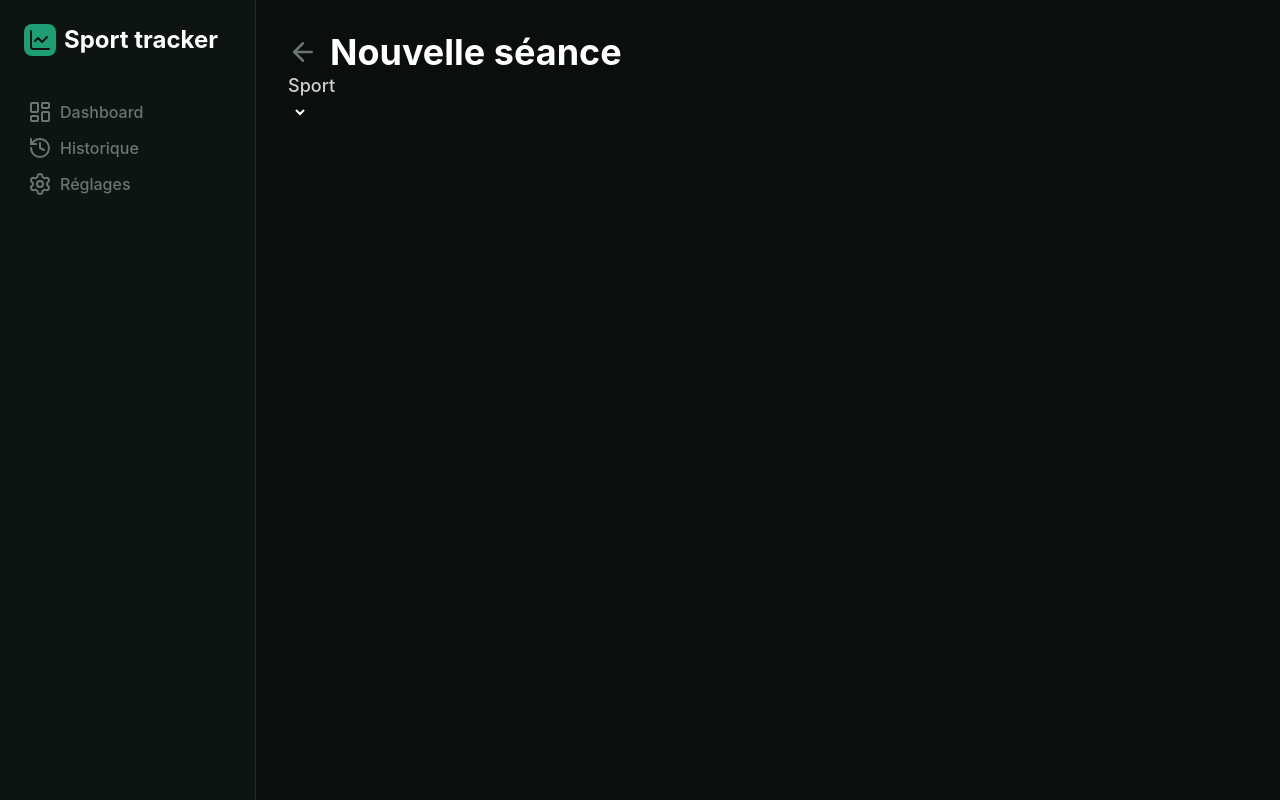
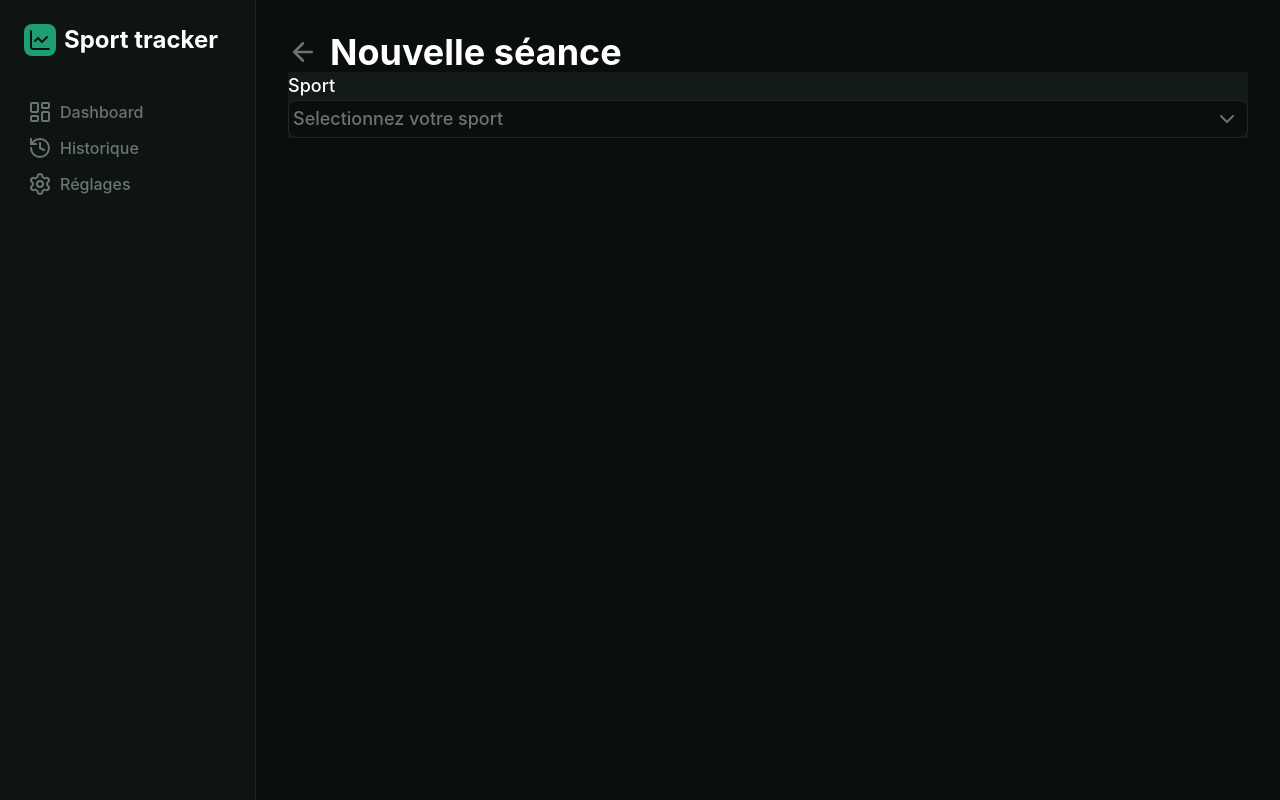
Before and after one commit to Erynill/sport-tracker, a React (Vite) app: page /#/session/new in a window 1280 px wide. Built offline with nearby package versions, Linux system fonts and the light colour scheme.

Commit message:
feat(ui): add select custom

```diff
--- a/src/App.css
+++ b/src/App.css
@@ -17,3 +17,38 @@ span {
 h1 {
   @apply text-4xl font-bold;
 }
+
+@supports (appearance: base-select) {
+  select {
+    appearance: base-select;
+  }
+
+  select::picker(select) {
+    appearance: base-select;
+    background-color: #0a0f0d;
+    border-radius: 8px;
+    color: white;
+    border-color: #1f2a25;
+  }
+
+  select::picker-icon {
+    display: none;
+  }
+
+  select option {
+    padding: 4px;
+  }
+
+  select option:hover {
+    background-color: var(--color-card);
+  }
+
+  select option:checked {
+    background-color: color-mix(in oklab, var(--color-accent) 10%, transparent);
+    color: var(--color-accent-soft);
+  }
+
+  select option::checkmark {
+    display: none;
+  }
+}
--- a/src/components/ui/Select.tsx
+++ b/src/components/ui/Select.tsx
@@ -1,20 +1,73 @@
-import { SelectHTMLAttributes } from "react";
+import { ChevronDown } from "lucide-react";
+import { DynamicIcon, IconName } from "lucide-react/dynamic";
+import { useEffect, useRef, useState } from "react";
 
-interface SelectProps extends SelectHTMLAttributes<HTMLSelectElement> {
+interface SelectOptions {
+  value: string | number;
   label: string;
+  icon?: string;
 }
 
-export default function Select({ id, label, ...props }: SelectProps) {
+interface SelectProps {
+  id?: string;
+  label?: string;
+  options: SelectOptions[];
+  value: string | number;
+  placeholder?: string;
+  onChange: (value: string | number) => void;
+}
+
+export default function Select({ id, label, options, value, placeholder, onChange }: SelectProps) {
+  const [open, setOpen] = useState(false);
+  const selected = options.find((option) => option.value === value);
+  const containerRef = useRef<HTMLDivElement>(null);
+
+  useEffect(() => {
+    function handleClickOutside(event: MouseEvent) {
+      if (containerRef.current && !containerRef.current.contains(event.target as Node)) {
+        setOpen(false);
+      }
+    }
+
+    document.addEventListener("mousedown", handleClickOutside);
+
+    return () => document.removeEventListener("mousedown", handleClickOutside);
+  }, []);
+
   return (
-    <>
-      <div>
-        <label htmlFor={id} className="text-white/80 text-lg">
-          {label}
-        </label>
-      </div>
-      <div>
-        <select name="sport" id={id} className=""></select>
-      </div>
-    </>
+    <div ref={containerRef} className="relative text-lg">
+      <label htmlFor={id}>{label}</label>
+      <button
+        type="button"
+        id={id}
+        onClick={() => setOpen(!open)}
+        className="flex w-full bg-app border border-line rounded-lg justify-between items-center p-1 pr-2 cursor-pointer focus:border-accent/80"
+      >
+        <p className={`flex gap-3 items-center ${selected ? "" : "text-muted"}`}>
+          {selected?.icon && <DynamicIcon name={selected?.icon as IconName} className="text-accent-soft" />}
+          {selected?.label ?? placeholder}
+        </p>
+        <ChevronDown className={`text-muted transition-all ${open && "rotate-180"}`} />
+      </button>
+      {open && (
+        <ul className="absolute border border-line w-full rounded-lg z-10">
+          {options.map((option) => (
+            <li key={option.value}>
+              <button
+                type="button"
+                onClick={() => {
+                  onChange(option.value);
+                  setOpen(false);
+                }}
+                className={`w-full flex items-center gap-3 p-1 ${selected?.value === option.value ? "text-accent-soft/80 bg-accent/10" : "cursor-pointer hover:bg-card"}`}
+              >
+                {option.icon && <DynamicIcon name={option.icon as IconName} className="text-accent-soft" />}
+                {option.label}
+              </button>
+            </li>
+          ))}
+        </ul>
+      )}
+    </div>
   );
 }
--- a/src/components/ui/card/HistoryCard.tsx
+++ b/src/components/ui/card/HistoryCard.tsx
@@ -13,6 +13,7 @@ export default function HistoryCard({ icon, title, subtitle, date, onClick }: Hi
   return (
     <>
       <button
+        type="button"
         onClick={onClick}
         className="flex items-center px-5 py-3 gap-5 bg-card border border-line w-full rounded-xl cursor-pointer transition-all hover:border-accent hover:scale-101"
       >
--- a/src/pages/NewSession.tsx
+++ b/src/pages/NewSession.tsx
@@ -1,9 +1,13 @@
 import { ArrowLeft } from "lucide-react";
 import Select from "../components/ui/Select";
 import { useNavigate } from "react-router-dom";
+import { useSport } from "../hooks/useSport";
+import { useState } from "react";
 
 export default function NewSession() {
   const navigate = useNavigate();
+  const { data: sports } = useSport();
+  const [sportId, setSportId] = useState<number | null>(null);
 
   return (
     <>
@@ -13,7 +17,16 @@ export default function NewSession() {
         </button>
         <h1>Nouvelle séance</h1>
       </header>
-      <Select id="sport" label="Sport" />
+      <div className="bg-card">
+        <Select
+          id="sport"
+          label="Sport"
+          value={sportId ?? ""}
+          placeholder="Selectionnez votre sport"
+          onChange={(value) => setSportId(Number(value))}
+          options={sports?.map((sport) => ({ value: sport.id, label: sport.name, icon: sport.icon })) ?? []}
+        />
+      </div>
     </>
   );
 }
```
